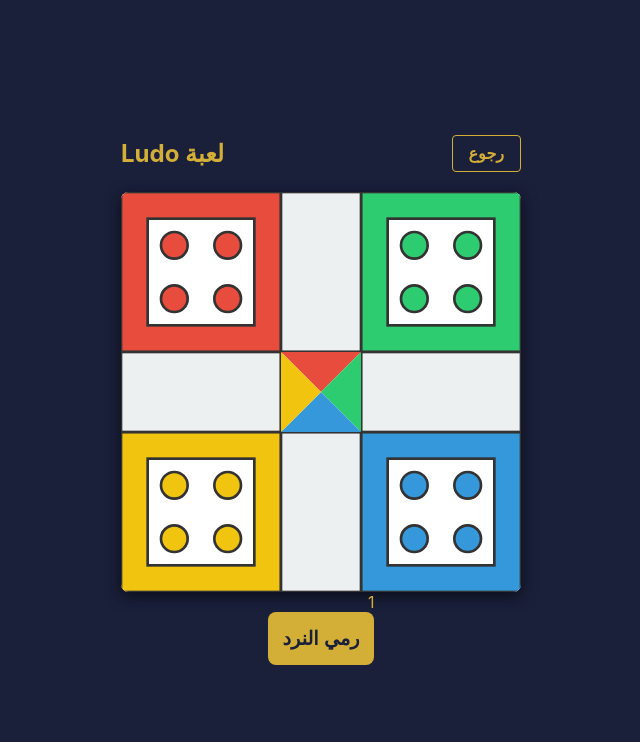
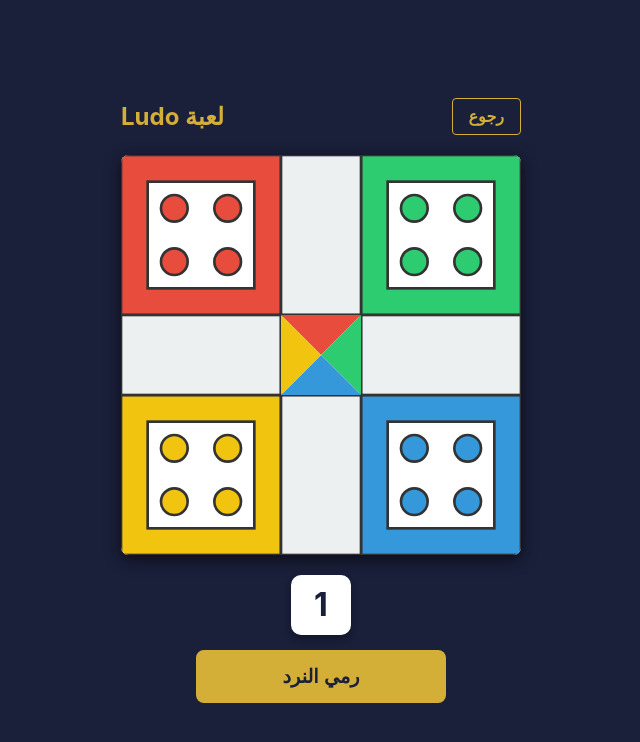
Before and after one commit to itqanpos/board-kings, a React (Vite) app: page / in a window 1280 px wide. Both pictures are taken after a click on the button "Ludo - لودو". Shown: the top 742 px of the page, without its empty margins (465-1105 px from the left). Built offline with nearby package versions, Linux system fonts and the light colour scheme.

Commit message:
Add styles for Ludo game controls and dice display

```diff
--- a/src/index.css
+++ b/src/index.css
@@ -133,3 +133,31 @@ button:active {
   border: 1px solid #c9c9c9;
   width: auto;
 }
+/* تنسيقات النرد */
+.ludo-controls {
+  margin-top: 20px;
+  display: flex;
+  flex-direction: column;
+  align-items: center;
+  gap: 15px;
+  width: 100%;
+}
+
+.dice-display {
+  font-size: 2rem;
+  font-weight: bold;
+  color: #1a1f3a;
+  background-color: #fff;
+  width: 60px;
+  height: 60px;
+  display: flex;
+  justify-content: center;
+  align-items: center;
+  border-radius: 10px;
+  box-shadow: 0 4px 8px rgba(0,0,0,0.3);
+}
+
+.roll-btn {
+  width: 80%;
+  max-width: 250px;
+}
```
